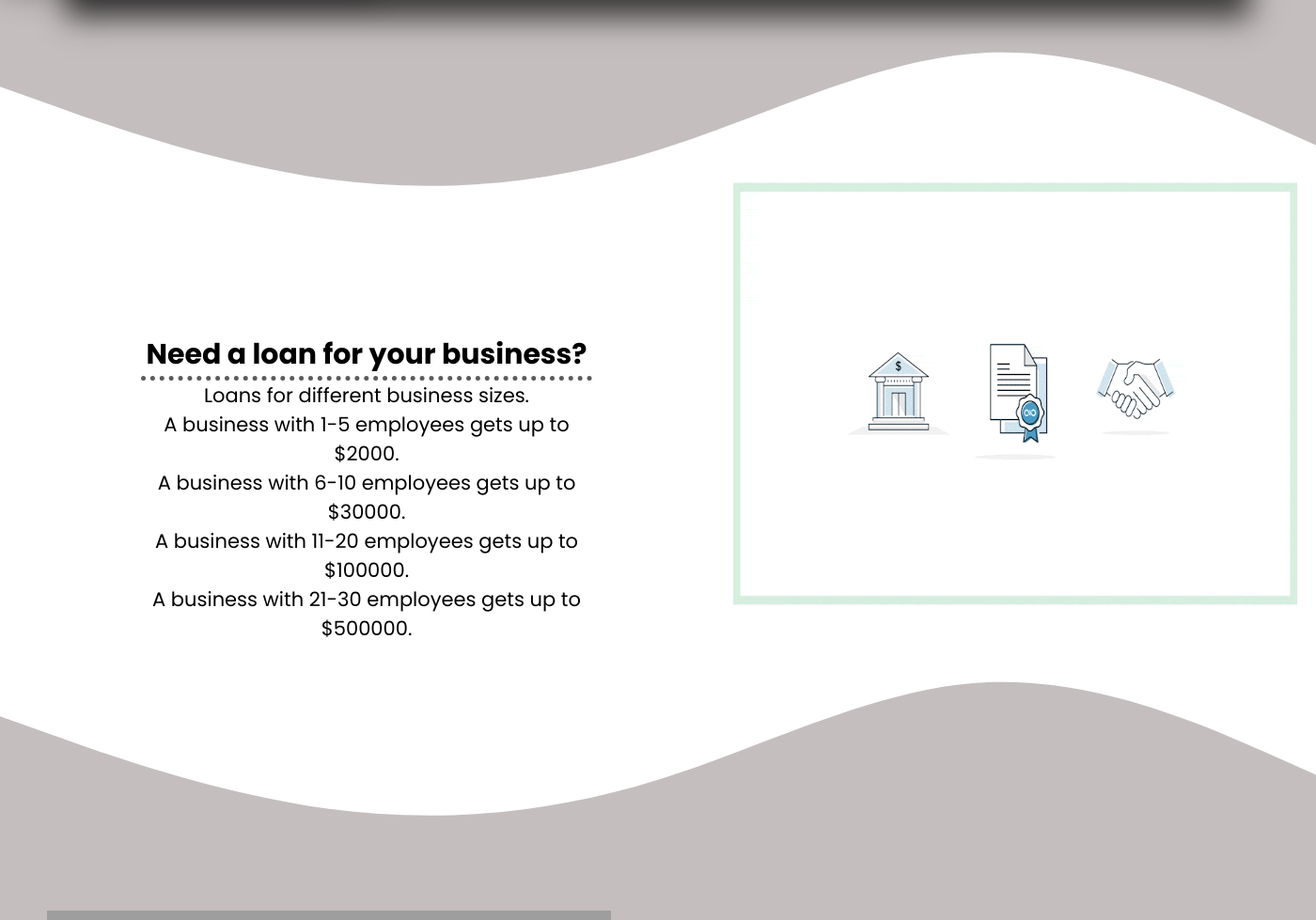
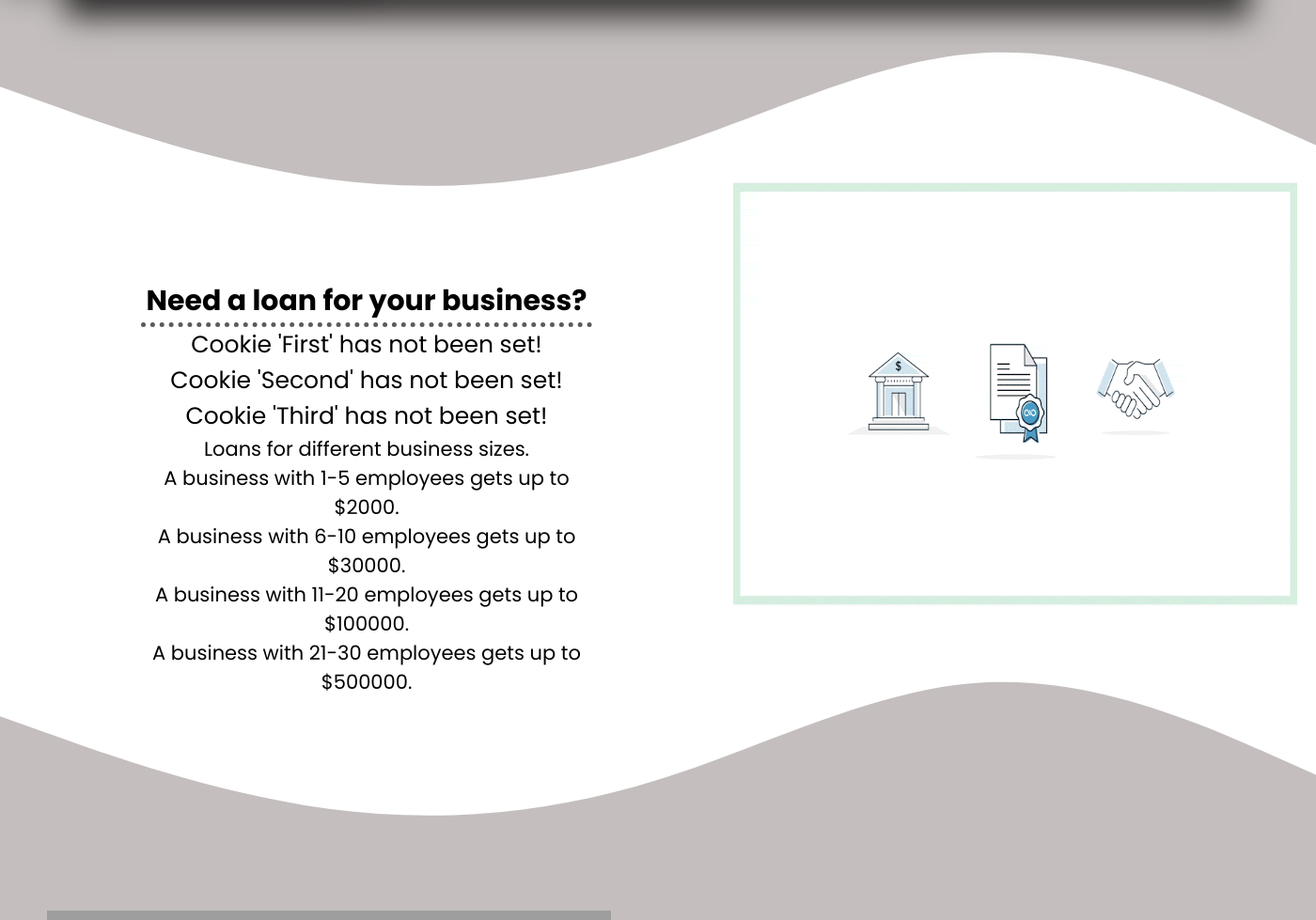
Before and after one commit to valzagrainca/PHP20_21_Gr34, a PHP site: page /loans.php in a window 1400 px wide. Shown: the part 701-1680 px from the top of the page at 94% size. Run offline with PHP 8.4, Linux system fonts and the light colour scheme; some libraries are stand-ins or nearby versions; grey boxes are pictures that could not be loaded.

Commit message:
Update loans.php

```diff
--- a/fundingprograms/loans.php
+++ b/fundingprograms/loans.php
@@ -1,3 +1,6 @@
+<?php include 'TypeOneCookies.php';
+$Vdata = file_get_contents('TypeOneCookies.php');
+?>
 <!DOCTYPE html>
 <html>
   <head>
@@ -120,6 +123,22 @@
             <div class="box2">
                 <div class="content1">
                     <h2 style="font-size: 30px;">Need a loan for your business?</h2>
+                    <?php
+                for ($i = 1; $i <= 3; $i++) {
+                  if(!isset($_COOKIE[${"cookies".$i}->getName()])) {
+                      echo "Cookie '" . ${"cookies".$i}->getName(). "' has not been set!"; echo "<br>";
+                    } else {
+                      echo "Cookie '" . ${"cookies".$i}->getName() . "' has been set!"; echo "<br>";
+                      print_r($_COOKIE);
+                      echo "<br>";
+                      // printimi i vlerave te cookies
+                      // foreach ($_COOKIE as $key => $value)
+                      //     {
+                          //     echo $key.' is '.$value. "<br>\n";
+                          //   }
+                    }
+              }
+                ?>
                     <p style = "font-size: 21px;">
                     <?php
                     // Variabel globale
```
